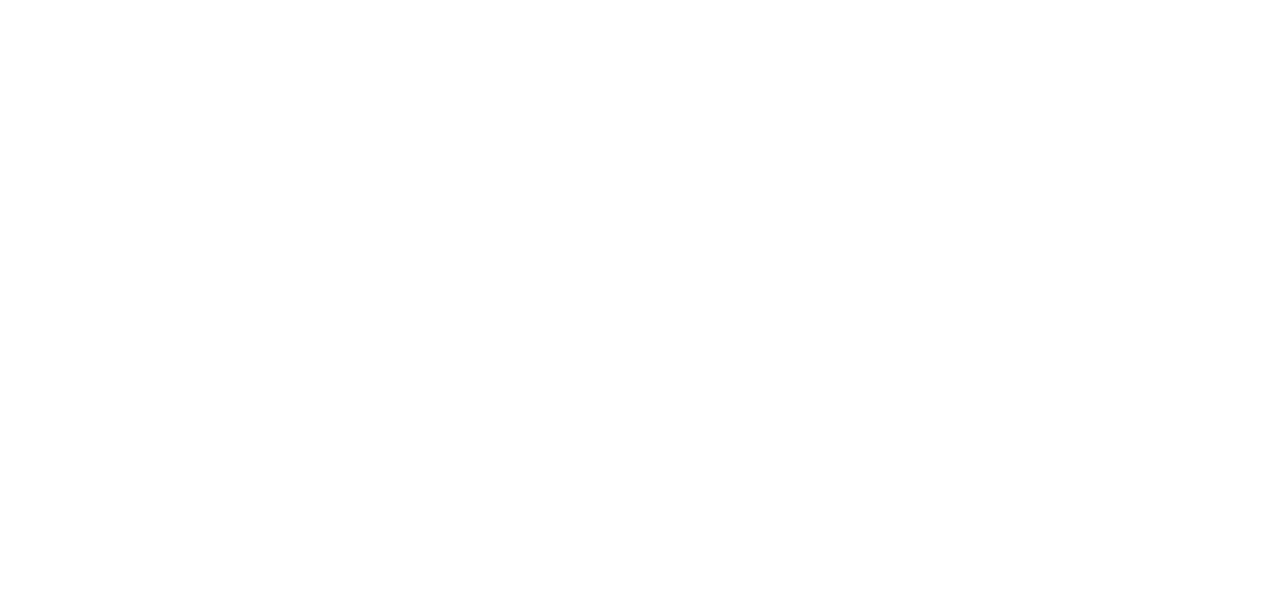
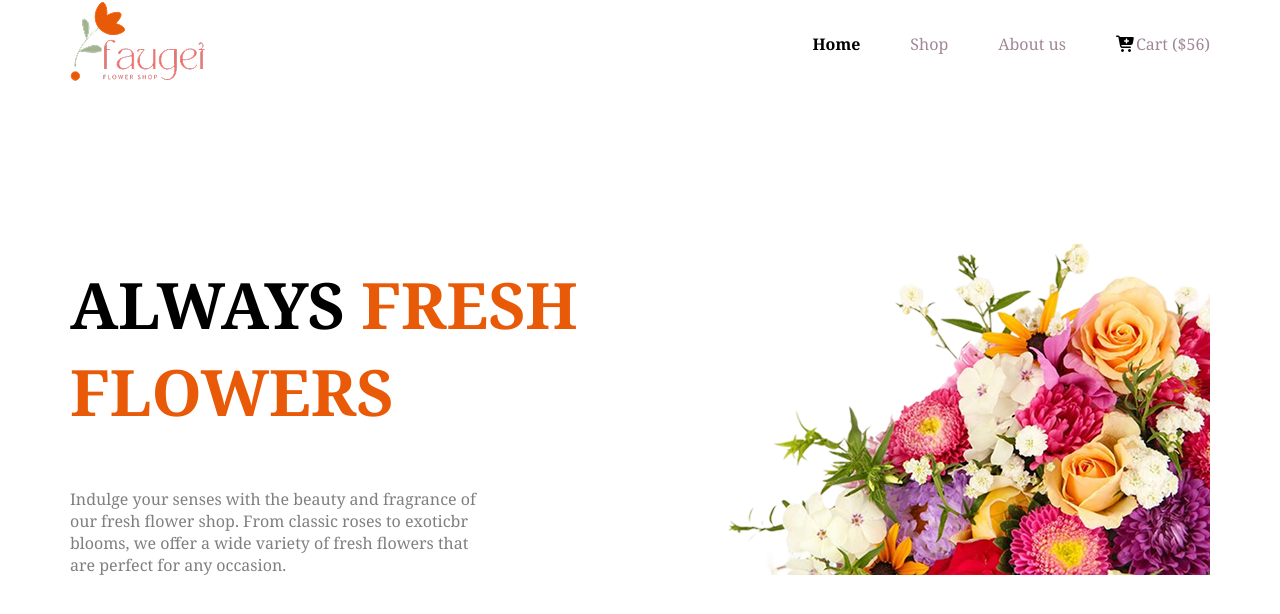
Before and after one commit to mehadhossen123/Assignment-02, a plain HTML site: page index.html in a window 1280 px wide. Drawn offline with Linux system fonts and the light colour scheme.

Commit message:
add my header part

```diff
--- a/index.html
+++ b/index.html
@@ -4,8 +4,54 @@
     <meta charset="UTF-8">
     <meta name="viewport" content="width=device-width, initial-scale=1.0">
     <title>My second Assignment done</title>
+    <link rel="stylesheet" href="style.css/index.css">
+    <link rel="stylesheet" href="https://cdnjs.cloudflare.com/ajax/libs/font-awesome/7.0.0/css/all.min.css" integrity="sha512-DxV+EoADOkOygM4IR9yXP8Sb2qwgidEmeqAEmDKIOfPRQZOWbXCzLC6vjbZyy0vPisbH2SyW27+ddLVCN+OMzQ==" crossorigin="anonymous" referrerpolicy="no-referrer" />
+    <link rel="preconnect" href="https://fonts.googleapis.com">
+<link rel="preconnect" href="https://fonts.gstatic.com" crossorigin>
+<link href="https://fonts.googleapis.com/css2?family=Noto+Serif:ital,wght@0,100..900;1,100..900&display=swap" rel="stylesheet">
 </head>
-<body>
+<body class="container">
+    <!-- Header part  -->
+     <header class=" ">
+        <nav class="navigation-bar ">
+            <div class="nav-logo">
+                <img src="image/logo.png" alt="">
+            </div>
+            <div class="nav-list">
+                <ul>
+                    <li><a href="">Home</a></li>
+                    <li> <a href="">Shop</a></li>
+                    <li><a href="">About us</a></li>
+                    <li> <a href=""> <i class="fa-solid fa-cart-plus" style="color: black;"></i>Cart ($56)</a></li>
+                </ul>
+            </div>
+        </nav>
+
+            <section class="banner">
+
+                <div class="banner-left">
+                    <h1>ALWAYS <span class="span">FRESH</span> <br> <span class="span">FLOWERS</span></h1>
+                    <p>Indulge your senses with the beauty and fragrance of <br>
+                        our fresh flower shop. From classic roses to exoticbr
+                        <br> blooms, we offer a wide variety of fresh flowers that <br>
+                        are perfect for any occasion. </p>
+            </div>
+             <div class="banner-right">
+                <img src="image/hero-flower.png" alt="">
+
+             </div>
+
+            </section>
+
+     </header>
+     <!-- body  part -->
+     <body>
+
+     </body>
+     <!-- footer part  -->
+<footer>
+
+</footer>
 
 </body>
 </html>
--- a/style.css/index.css
+++ b/style.css/index.css
@@ -0,0 +1,80 @@
+.container {
+
+
+  box-sizing: border-box;
+  max-width: 1140px;
+  margin: 0 auto;
+   font-family: "Noto Serif", serif;
+
+}
+
+/* header part style */
+.nav-list ul{
+    display: flex;
+    list-style: none;
+
+
+}
+.nav-list a{
+   text-decoration: none;
+   color: rgba(161, 135, 151, 1);
+   margin-left: 50px;
+
+}
+.navigation-bar{
+    display: flex;
+    align-items: center;
+
+
+    justify-content: space-between;
+}
+img{
+    width: 100%;
+}
+
+ul li:first-child a{
+  color: black;
+  font-weight: bold;
+}
+/* banner part style */
+.banner-left h1{
+    font-size:4rem ;
+    font-weight: bold;
+
+}
+.banner-left p{
+    color: rgba(0, 0, 0, 0.5);
+}
+.span{
+    color: rgba(233, 90, 8, 1);
+}
+.banner{
+    margin-top: 120px;
+    display: flex;
+    justify-content: space-between;
+    align-items: center;
+}
+
+
+
+
+/* Responsive for header part for mobile phone */
+@media  screen and (max-width:776px) {
+
+   .nav-list ul li:nth-child(1) a,
+  .nav-list ul li:nth-child(2) a,
+  .nav-list ul li:nth-child(3) a {
+    display: none;
+  }
+  .banner{
+    flex-direction: column-reverse;
+  }
+  .banner-left h1{
+    font-size: 1.5rem;
+    margin-left: 10px;
+  }
+   .banner-left p{
+    margin-left: 10px;
+   }
+
+}
```
Also changed, not shown: image/deal-ana.png (added), image/deal-bloom.png (added), image/deal-zabo.png (added), image/flower-store.png (added), image/hero-flower.png (added), image/icon-facebook.png (added), image/icon-linkedin.png (added), image/icon-twitter.png (added), image/icon-youtube.png (added), image/logo.png (added), image/news-letter-bg.png (added), image/sample-flower-image.png (added), image/trusted-badge.png (added).
